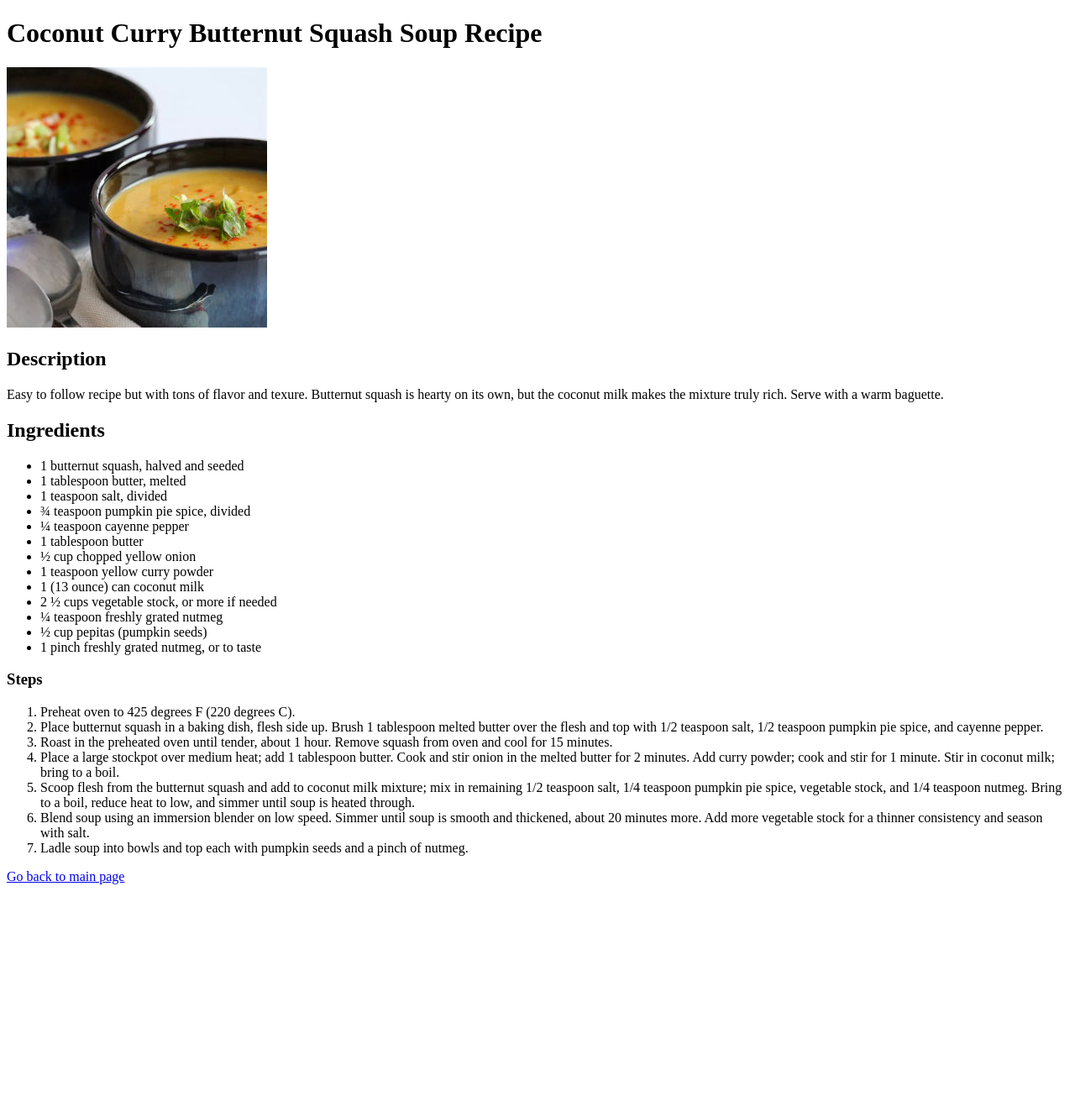
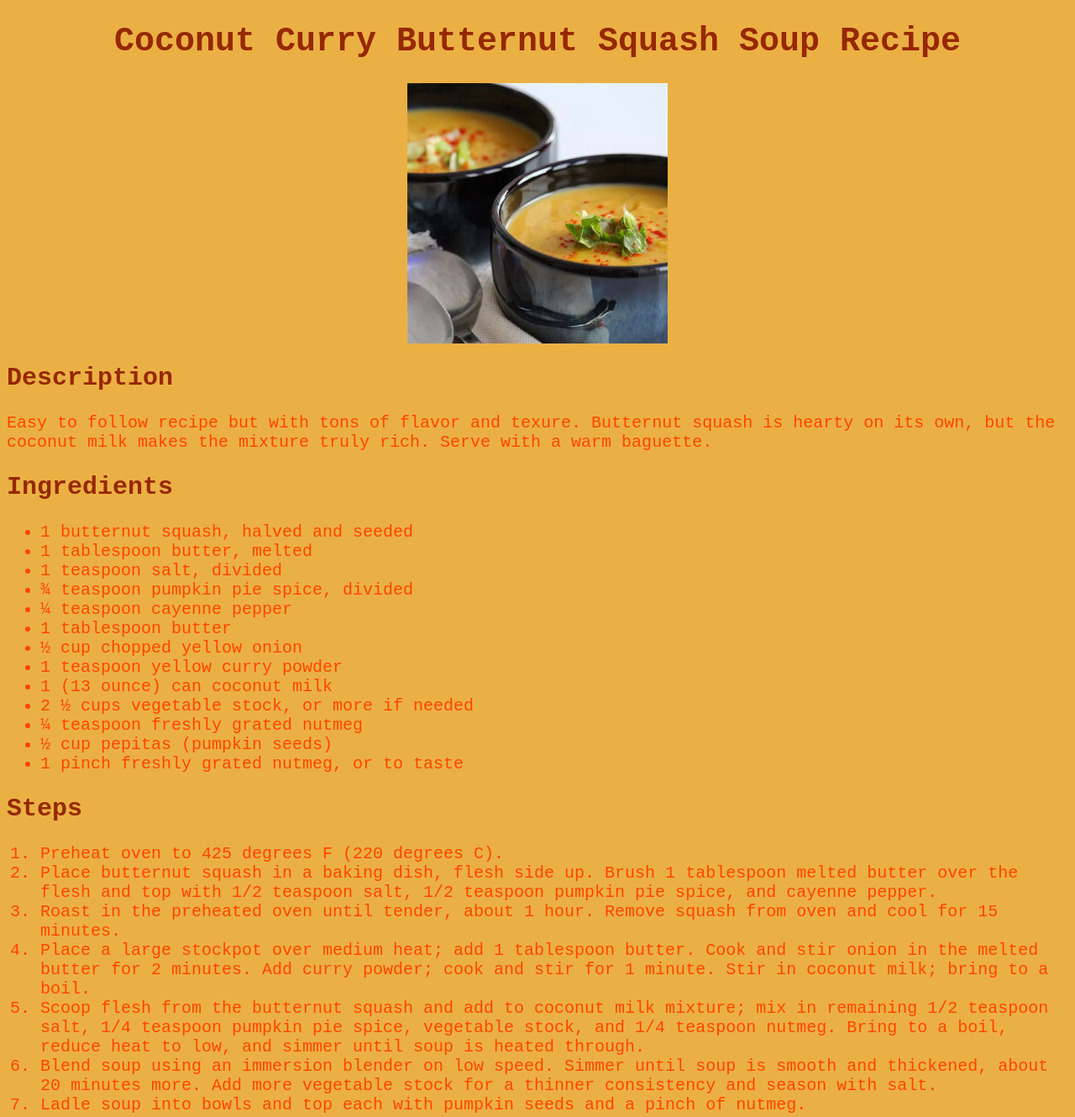
Before and after one commit to GabrielMenegatiAguiar/odin-recipe, a plain HTML site: page recipes/coconut-curry.html in a window 1280 px wide. Shown: the top 1330 px of the page at 84% size. Before the commit the page ends 1069 px from the top, so only its background shows below. Drawn offline with Linux system fonts and the light colour scheme.

Commit message:
Add style to main page and recipe pages

```diff
--- a/recipes/coconut-curry.html
+++ b/recipes/coconut-curry.html
@@ -4,6 +4,7 @@
     <meta charset="UTF-8">
     <meta name="viewport" content="width=device-width, initial-scale=1.0">
     <title>Recipe 1</title>
+    <link rel="stylesheet" href="recipe-style.css">
 </head>
 <body>
     <h1>Coconut Curry Butternut Squash Soup Recipe</h1>
@@ -38,7 +39,7 @@
 
         <li>1 pinch freshly grated nutmeg, or to taste</li>
     </ul>
-    <h3>Steps</h3>
+    <h2>Steps</h2>
     <ol>
         <li>Preheat oven to 425 degrees F (220 degrees C).</li>
         <li>Place butternut squash in a baking dish, flesh side up. Brush 1 tablespoon melted butter over the flesh and top with 1/2 teaspoon salt, 1/2 teaspoon pumpkin pie spice, and cayenne pepper.</li>
@@ -48,6 +49,6 @@
         <li>Blend soup using an immersion blender on low speed. Simmer until soup is smooth and thickened, about 20 minutes more. Add more vegetable stock for a thinner consistency and season with salt.</li>
         <li>Ladle soup into bowls and top each with pumpkin seeds and a pinch of nutmeg.</li>
     </ol>
-    <p><a href="../index.html">Go back to main page</a></p>
+        <p><a href="../index.html" class="mainpage">Go back to main page</a></p>
 </body>
 </html>
--- /dev/null
+++ b/recipes/recipe-style.css
@@ -0,0 +1,32 @@
+body{
+    background-color: rgb(235, 176, 68);
+}
+
+*{
+    color: orangered;
+    font-family: 'Courier New', sans-serif;
+    font-size: 20px;
+}
+
+h1, h2{
+    color: rgb(150, 40, 0);
+}
+
+h2{
+    font-size: 30px;
+}
+
+
+h1{
+    text-align: center;
+    font-size: 40px;
+}
+
+.mainpage{
+    color: rgb(150, 40, 0);;
+}
+
+img{
+    margin: auto;
+    display: block;
+}
--- /dev/null
+++ b/style.css
@@ -0,0 +1,24 @@
+*{
+    font-family: 'Courier New', sans-serif;
+}
+
+h1 {
+    text-align: center;
+    font-size: 50px;
+    color: purple;
+}
+
+
+a{
+    color: rgb(255, 24, 255);
+    font-size: 25px;
+}
+.recipe{
+    font-size: 35px;
+    color: purple;
+
+}
+
+body{
+    background-color: plum;
+}
```
Also changed, not shown: index.html (+4 -3 lines), recipes/chicken-noodle-soup.html (+2 -1 lines), recipes/italian-wedding-soup.html (+2 -1 lines).
